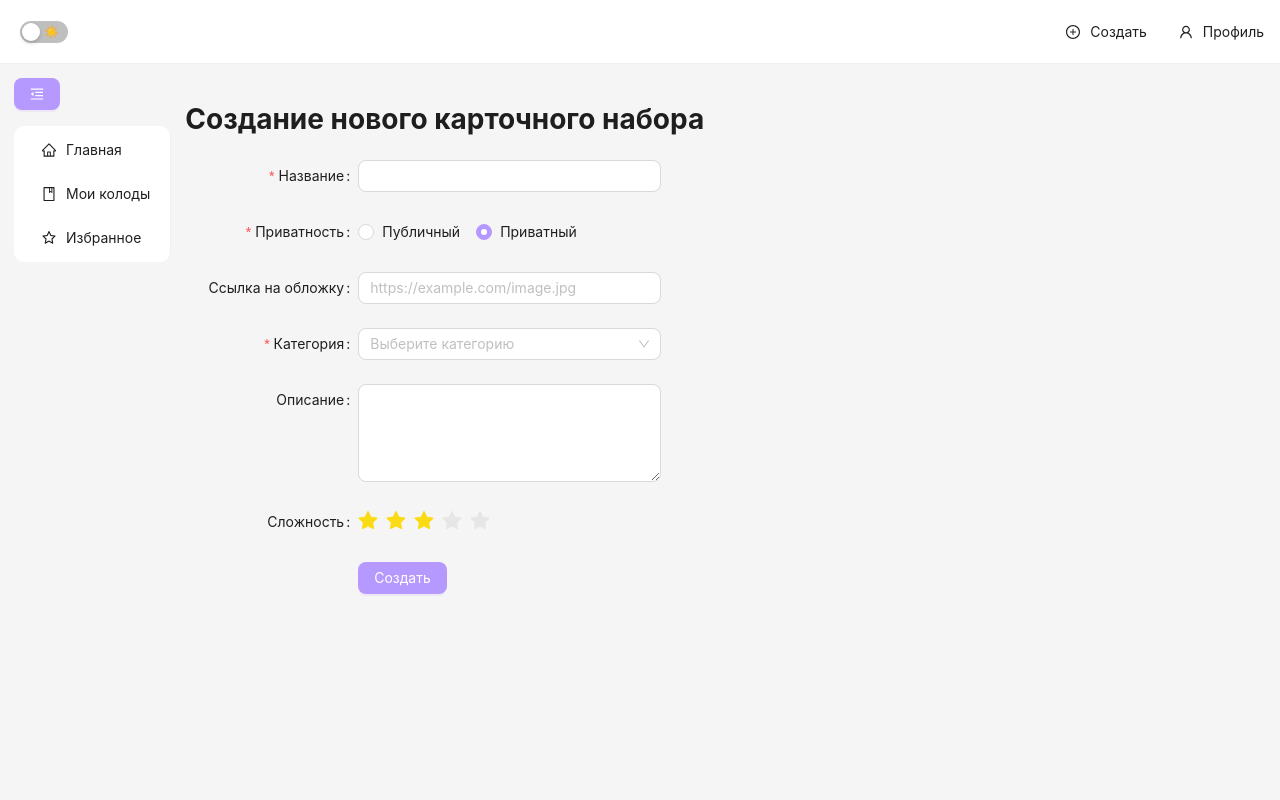
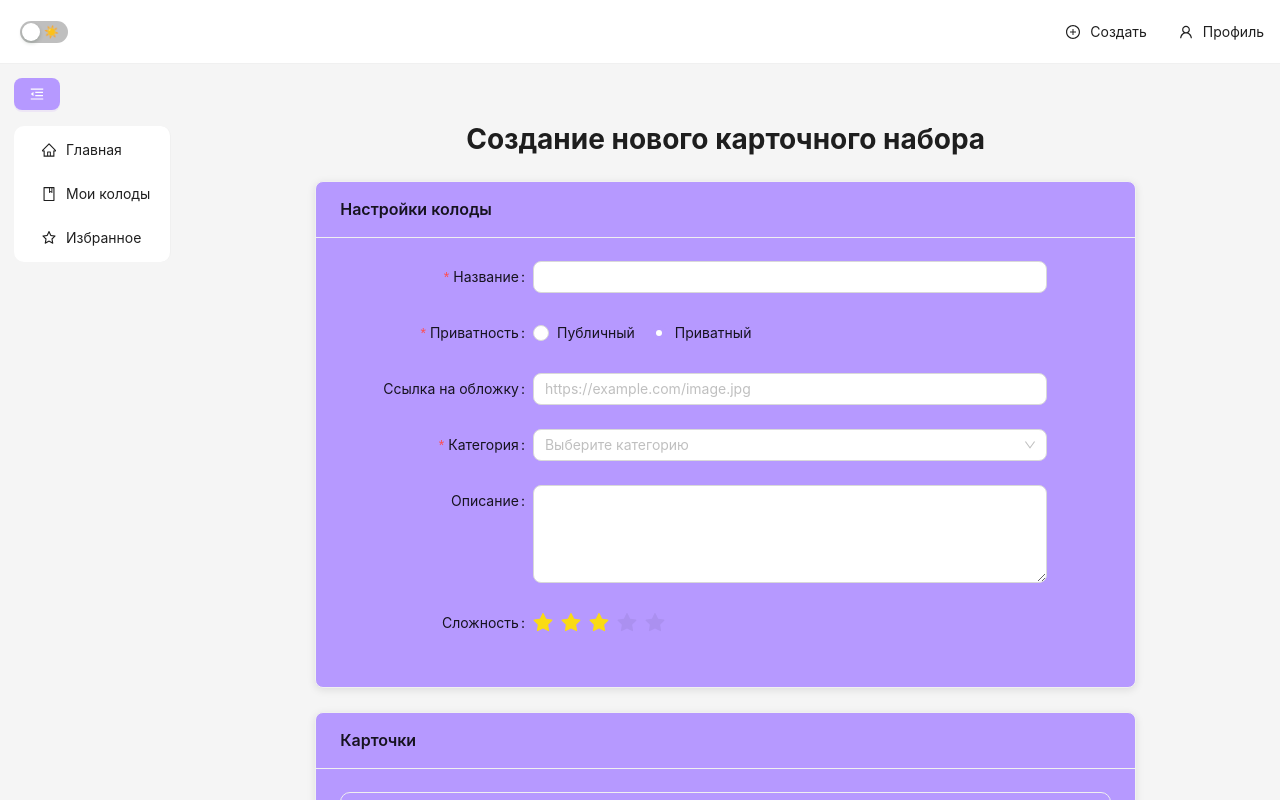
Before and after one commit to LomakinVladislav/online-store, a React (Create React App) app in the folder frontend/: page /deck_creation in a window 1280 px wide. Built offline with nearby package versions, Linux system fonts and the light colour scheme.

Commit message:
Frontend: реализован функционал добавления карточек в колоду при создании

```diff
--- a/frontend/src/pages/DeckCreation/DeckCreation.module.css
+++ b/frontend/src/pages/DeckCreation/DeckCreation.module.css
@@ -0,0 +1,26 @@
+.mainContainer {
+    max-width: 1200px;
+    margin: 0 auto;
+    padding: 20px;
+}
+
+.formContainer {
+    margin-top: 20px;
+}
+
+.sectionCard {
+    margin-bottom: 24px;
+    border-radius: 8px;
+    box-shadow: 0 2px 8px rgba(0,0,0,0.1);
+}
+
+.cardItem {
+    margin-bottom: 16px;
+    border: 1px solid #f0f0f0;
+}
+
+.centerContainer {
+    display: flex;
+    justify-content: center;
+    width: 100%;
+}
--- a/frontend/src/pages/DeckCreation/DeckCreation.tsx
+++ b/frontend/src/pages/DeckCreation/DeckCreation.tsx
@@ -7,8 +7,12 @@ import {
   Radio,
   Rate,
   Select,
-  message
+  message,
+  Card,
+  Row,
+  Col
 } from 'antd';
+import { DeleteOutlined, PlusOutlined } from '@ant-design/icons';
 import api from '../../api/api'
 import { AxiosError } from 'axios';
 import { useNavigate } from 'react-router-dom';
@@ -24,6 +28,12 @@ interface FormValues {
   difficulty: number;
 }
 
+interface CardType {
+  front_text: string;
+  back_text: string;
+  transcription?: string;
+  image_url?: string;
+}
 
 const DeckCreation: React.FC = () => {
     const [form] = Form.useForm<FormValues>();
@@ -31,6 +41,10 @@ const DeckCreation: React.FC = () => {
     const [messageApi, contextHolder] = message.useMessage();
     const navigate = useNavigate();
     const timerRef = useRef<NodeJS.Timeout | null>(null);
+
+    const [cards, setCards] = useState<CardType[]>([
+      { front_text: '', back_text: '' }
+    ]);
 
     useEffect(() => {
         return () => {
@@ -40,18 +54,62 @@ const DeckCreation: React.FC = () => {
         };
     }, []);
 
+
+    const addCard = () => {
+      setCards([...cards, { front_text: '', back_text: '' }]);
+    };
+
+    const removeCard = (index: number) => {
+      if (cards.length <= 1) return;
+      const newCards = [...cards];
+      newCards.splice(index, 1);
+      setCards(newCards);
+    };
+
+    const updateCard = (index: number, field: keyof CardType, value: string) => {
+      const newCards = [...cards];
+      newCards[index] = { ...newCards[index], [field]: value };
+      setCards(newCards);
+    };
+
+    const validateCards = (): boolean => {
+      for (let i = 0; i < cards.length; i++) {
+        const card = cards[i];
+        if (!card.front_text.trim() || !card.back_text.trim()) {
+          messageApi.error(`Заполните обязательные поля в карточке ${i + 1}`);
+          return false;
+        }
+      }
+      return true;
+    };
+
+
     const onFinish = async (values: FormValues) => {
+      if (!validateCards()) return;
+
       try {
         setLoading(true);
 
         const payload = {
+          deck: {
             title: values.title,
             category: values.category,
             description: values.description || "",
             image_url: values.image_url || "",
             is_public: values.privacy === 'public',
             difficulty: values.difficulty
+          },
+          cards: cards
         };
+
+        // const payload = {
+        //   title: values.title,
+        //   category: values.category,
+        //   description: values.description || "",
+        //   image_url: values.image_url || "",
+        //   is_public: values.privacy === 'public',
+        //   difficulty: values.difficulty
+        // };
 
         const response = await api.post('/decks/', payload);
 
@@ -61,9 +119,13 @@ const DeckCreation: React.FC = () => {
                 duration: 3,
             });
             form.resetFields();
+            setCards([{ front_text: '', back_text: '' }]);
             timerRef.current = setTimeout(() => {
                 navigate(`/deck_content_creation/$`); // Потом заменить на '/decks/${deckID}/creation'
             }, 1500);
+            // timerRef.current = setTimeout(() => {
+            //   navigate(`/decks/${response.data.id}`); Можно сделать такой путь, только тогда бэк должен отдавать id
+            // }, 1500);
         }
       } catch (err) {
         const error = err as AxiosError;
@@ -81,16 +143,19 @@ const DeckCreation: React.FC = () => {
     };
 
     return (
-      <div>
-        <h1>Создание нового карточного набора</h1>
+      <div className={styles.mainContainer}>
+        {contextHolder}
+        <h1 style={{display: "flex", justifyContent: "center"}}>Создание нового карточного набора</h1>
+
+        <div className={styles.formContainer}>
         <Form<FormValues>
           form={form}
           onFinish={onFinish}
-          labelCol={{ span: 8 }}
-          wrapperCol={{ span: 14 }}
+          labelCol={{ span: 6 }}
+          wrapperCol={{ span: 16 }}
           layout="horizontal"
-          style={{ maxWidth: 700 }}
         >
+        <Card title="Настройки колоды" className={styles.sectionCard}>
           <Form.Item
             name="title"
             label="Название"
@@ -119,7 +184,6 @@ const DeckCreation: React.FC = () => {
             <Input placeholder="https://example.com/image.jpg" />
           </Form.Item>
 
-          {/* Категория */}
           <Form.Item
             name="category"
             label="Категория"
@@ -149,19 +213,103 @@ const DeckCreation: React.FC = () => {
           >
             <Rate />
           </Form.Item>
+        </Card>
 
-          <Form.Item wrapperCol={{ offset: 8, span: 16 }}>
+        {/* Блок карточек */}
+        <Card
+            title="Карточки"
+            className={styles.sectionCard}
+          >
+            {cards.map((card, index) => (
+              <Card
+                key={index}
+                title={`Карточка ${index + 1}`}
+                className={styles.cardItem}
+                actions={[
+                  cards.length > 1 && (
+                    <DeleteOutlined
+                      key="delete"
+                      onClick={() => removeCard(index)}
+                    />
+                  )
+                ].filter(Boolean) as React.ReactNode[]}
+              >
+                <Row gutter={16}>
+                  <Col span={12}>
+                    <Form.Item
+                      label="Слово"
+                      // validateStatus={!card.front_text ? 'error' : ''}
+                      rules={[{ required: true, message: 'Обязательное поле' }]}
+                    >
+                      <Input
+                        value={card.front_text}
+                        onChange={e => updateCard(index, 'front_text', e.target.value)}
+                        placeholder="Слово или фраза"
+                      />
+                    </Form.Item>
+
+                    <Form.Item
+                      label="Транскрипция"
+                      rules={[{ required: true, message: 'Обязательное поле' }]}
+                    >
+                      <Input
+                        value={card.transcription}
+                        onChange={e => updateCard(index, 'transcription', e.target.value)}
+                        placeholder="Транскрипция"
+                      />
+                    </Form.Item>
+                  </Col>
+
+                  <Col span={12}>
+                    <Form.Item
+                      label="Перевод"
+                      rules={[{ required: true, message: 'Обязательное поле' }]}
+                      // validateStatus={!card.back_text ? 'error' : ''}
+                    >
+                      <Input
+                        value={card.back_text}
+                        onChange={e => updateCard(index, 'back_text', e.target.value)}
+                        placeholder="Перевод"
+                      />
+                    </Form.Item>
+
+                    <Form.Item label="Изображение" rules={[{ required: true, message: 'Обязательное поле' }]}>
+                      <Input
+                        value={card.image_url}
+                        onChange={e => updateCard(index, 'image_url', e.target.value)}
+                        placeholder="Ссылка на изображение"
+                      />
+                    </Form.Item>
+                  </Col>
+                </Row>
+              </Card>
+            ))}
+            <div className={styles.centerContainer}>
+            <Button
+              type="primary"
+              icon={<PlusOutlined />}
+              onClick={addCard}
+            >
+              Добавить карточку
+            </Button>
+            </div>
+          </Card>
+
+
+          <Form.Item className={styles.centerContainer}>
             {contextHolder}
             <Button
               type="primary"
               htmlType="submit"
               loading={loading}
+              size="large"
             >
               Создать
             </Button>
           </Form.Item>
         </Form>
         </div>
+      </div>
     );
   };
 
```
Lines whose indentation alone changed are shown as unchanged.
